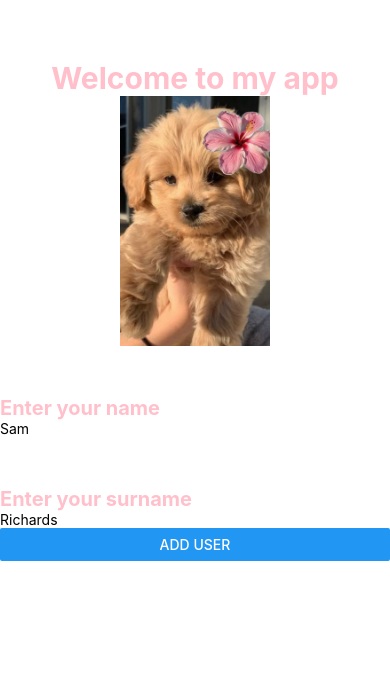
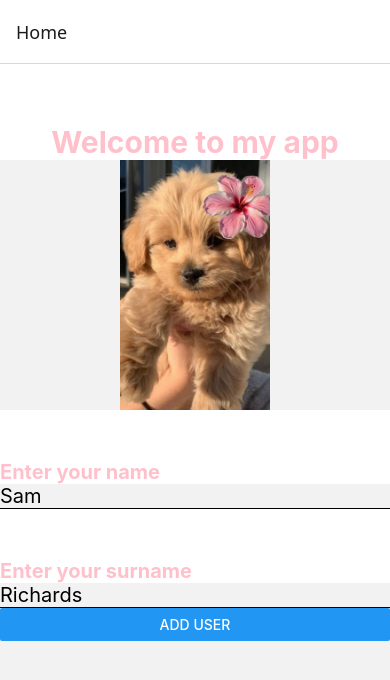
Before and after one commit to JesseBennett-lab/PracticeApp, a React Native app in the folder first-app/: screen / in a window 390 px wide. Shown: the top 680 px of the page. Built offline with nearby package versions, Linux system fonts and the light colour scheme.

Commit message:
added screeen

```diff
--- a/first-app/App.tsx
+++ b/first-app/App.tsx
@@ -1,12 +1,33 @@
 import { StatusBar } from 'expo-status-bar';
 import { StyleSheet, Text, View , TextInput, Button, Image } from 'react-native';
+import {useState} from 'react' ;
+import { createNativeStackNavigator } from '@react-navigation/native-stack';
+import { NavigationContainer } from '@react-navigation/native';
+export default function App() {
 
-export default function App() {
+ const Stack = createNativeStackNavigator();
+
   return (
-    <View>
+    <NavigationContainer>
+      <Stack.Navigator>
+
+        <Stack.Screen name= "Home" component ={MainScreen}/>
+
+      </Stack.Navigator>
+    </NavigationContainer>
+  );
+}
+
+function MainScreen(){
+
+const[Name, setName] = useState('');
+const[Surname, setSurname] = useState('');
+
+console.log("App works!");
 
 
-
+  return(
+  <View>
 
      <Text style={styles.welcomeText}>Welcome to my app</Text>
      <Image  style={styles.logo}
@@ -14,15 +35,26 @@ export default function App() {
 
 
       <Text style={styles.headingText}>Enter your name</Text>
-      <TextInput placeholder="Sam"/>
+      <TextInput  style={styles.inputBoxTxt}
+       placeholder="Sam"
+       onChangeText={newText => setName(newText)}/>
       <Text style={styles.headingText}>Enter your surname</Text>
-      <TextInput placeholder="Richards"/>
 
-      <Button title= "Add user"/>
+      <TextInput  style={styles.inputBoxTxt2}
+       placeholder="Richards"
+       onChangeText={newText => setSurname(newText)}/>
+
+      <Button title= "Add user"
+         onPress={() => {
+         console.log("Name: " + Name +
+                     "Surname: " + Surname )
+         }}
+      />
 
       <StatusBar style="auto" />
+
     </View>
-  );
+  )
 }
 
 const styles = StyleSheet.create({
@@ -41,6 +73,7 @@ const styles = StyleSheet.create({
     fontSize: 20,
     textAlign: 'auto',
     backgroundColor:'white',
+
   },
 logo:{
   width:150,
@@ -51,6 +84,15 @@ logo:{
 inputFlex:{
   flexDirection:'row',
   marginTop:20,
+
+},
+inputBoxTxt: {
+  borderBottomWidth: 1,
+  fontSize: 20,
+},
+inputBoxTxt2: {
+  borderBottomWidth:1,
+  fontSize:20,
 }
 
 });
--- a/first-app/package.json
+++ b/first-app/package.json
@@ -9,10 +9,14 @@
     "web": "expo start --web"
   },
   "dependencies": {
+    "@react-navigation/native": "^7.3.14",
+    "@react-navigation/native-stack": "^7.18.6",
     "expo": "~54.0.35",
     "expo-status-bar": "~3.0.9",
     "react": "19.1.0",
-    "react-native": "0.81.5"
+    "react-native": "0.81.5",
+    "react-native-safe-area-context": "~5.6.0",
+    "react-native-screens": "~4.16.0"
   },
   "devDependencies": {
     "@types/react": "~19.1.0",
--- /dev/null
+++ b/package.json
@@ -0,0 +1,6 @@
+{
+  "dependencies": {
+    "@react-navigation/native": "^7.3.14",
+    "@react-navigation/native-stack": "^7.18.6"
+  }
+}
```
Also changed, not shown: 2 other files (tests, documents, lock files or other folders).
